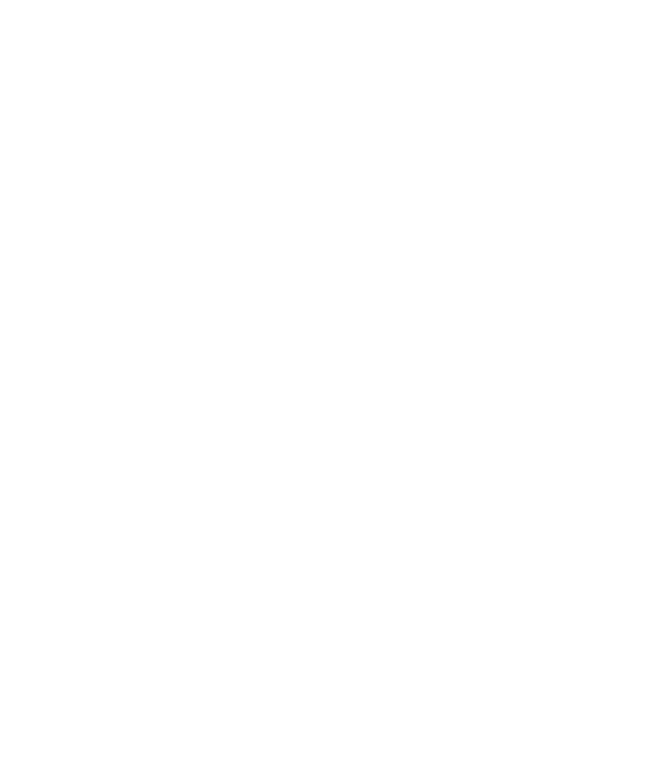
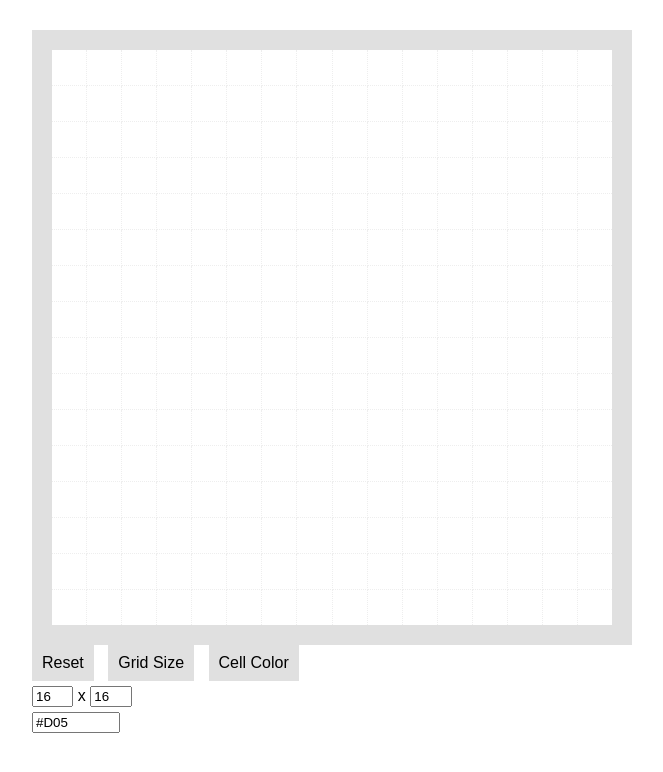
Before and after one commit to BuddytheRat/jquery-etchasketch, a plain HTML site: page index.html in a window 1280 px wide. Shown: the whole page, without its empty margins (308-971 px from the left). Drawn offline with Linux system fonts and the light colour scheme.

Commit message:
Drew the rest of the owl.

```diff
--- a/index.html
+++ b/index.html
@@ -10,7 +10,19 @@
 	<body>
 		<div id="gridwrapper">
 			<table>
+				<tbody>
+				</tbody>
 			</table>
+			<ul id="control_panel">
+				<li id="button_reset">Reset</li>
+				<li id="button_grid">Grid Size</li>
+				<li id="button_color">Cell Color</li>
+			</ul>
+			<form id="control_form">
+				<input type="text" class="size" name="grid_width"></input> x
+				<input type="text" class="size" name="grid_height"></input>
+				<input type="text" id="color" name="grid_color" value="#"></input>
+			</form>
 		</div>
 	</body>
 </html>
--- a/script.js
+++ b/script.js
@@ -1,13 +1,67 @@
+function populateTable(width, height) {
+	$('#gridwrapper table').html('');
+	for (var i = 1; i <= height; i++) {
+		$('#gridwrapper table').append('<tr id="row_' + i + '">');
+		for (var j = 1; j <= width; j++) {
+			$('#gridwrapper #row_' + i).append('<td id="cell_' + i + '-' + j + '"></td>');
+		}
+		$('#gridwrapper table').append('</tr>');
+	}
+	$('#gridwrapper td').hover(popFadeIn, popFadeOut);
+};
+//Effects
+function popFadeIn() {
+	$(this).css('opacity', '1');
+};
+function popFadeOut() {
+	$(this).fadeTo('slow', '0.3');
+};
+function showInvalidForm($form) {
+	$form.css('background-color', '#F00');
+};
+function resetInvalidForms() {
+	$('#control_form input').css('background-color', '#fff');
+};
+//Control Panel
+function resetGrid() {
+	$('#gridwrapper td').fadeTo('slow', '0');
+};
+function changeGridSize() {
+	var width = $('input[name=grid_width]').val();
+	var height = $('input[name=grid_height]').val();
+	if (isNaN(width)) {
+		showInvalidForm($('input[name=grid_width]'));
+	}
+	if (isNaN(height)) {
+		showInvalidForm($('input[name=grid_height]'));
+	}
+	if (!(isNaN(width) || isNaN(height))) {
+		resetInvalidForms();
+		populateTable(width, height);
+	}
+};
+function changeGridColor() {
+	var color = $('input[name=grid_color]').val();
+	if (/(^#[0-9A-F]{6}$)|(^#[0-9A-F]{3}$)/i.test(color)) {
+		$('#gridwrapper td').css('background-color', color);
+	} else {
+		showInvalidForm($('input[name=grid_color]'));
+	}
+};
+//Initialize
 function docReady() {
-	//Populate table.
+	//Populate Table
 	var tableWidth = 16;
 	var tableHeight = 16;
-	for (var i = 1; i <= tableHeight; i++) {
-		$('#gridwrapper > table').append("<tr>");
-		for (var i = 1; i <= tableWidth; i++) {
-			$('#gridwrapper > table').append("<td>");
-		}
-		$('#gridwrapper > table').append("</tr>");
-	}
+	var tableColor = "#D05";
+	populateTable(tableWidth, tableHeight);
+	//Populate Control Panel Settings
+	$('input[name=grid_width]').val(tableWidth);
+	$('input[name=grid_height]').val(tableHeight);
+	$('input[name=grid_color]').val(tableColor);
+	//Event Handlers
+	$('#gridwrapper #button_reset').click(resetGrid);
+	$('#gridwrapper #button_grid').click(changeGridSize);
+	$('#gridwrapper #button_color').click(changeGridColor);
 };
 $(document).ready(docReady);
--- a/style.css
+++ b/style.css
@@ -1,3 +1,42 @@
+body {
+	font-family: sans-serif;
+}
 #gridwrapper {
-	margin: 0 auto;
+	margin: 30px auto;
+	width: 600px;
+	height: 600px;
 }
+#gridwrapper table {
+	border: 20px solid #E0E0E0;
+	background-color: #FFF;
+	margin: auto;
+}
+#gridwrapper td {
+	opacity: 0;
+	width: 35px;
+	height: 35px;
+	border: 1px dotted #EEE;
+	background-color: #D05;
+}
+#control_panel li {
+	display: inline-block;
+	padding: 10px 10px;
+	margin: 0px 5px;
+	background-color: #E0E0E0;
+}
+#control_panel li:hover {
+	background-color: #BBB;
+}
+#control_panel li:nth-child(1) {
+	margin-left: 0;
+}
+#control_form input {
+	margin-top: 5px;
+}
+#control_form input.size {
+	width: 2.5em;
+}
+#control_form input#color {
+	display: block;
+	width: 6em;
+}
```
